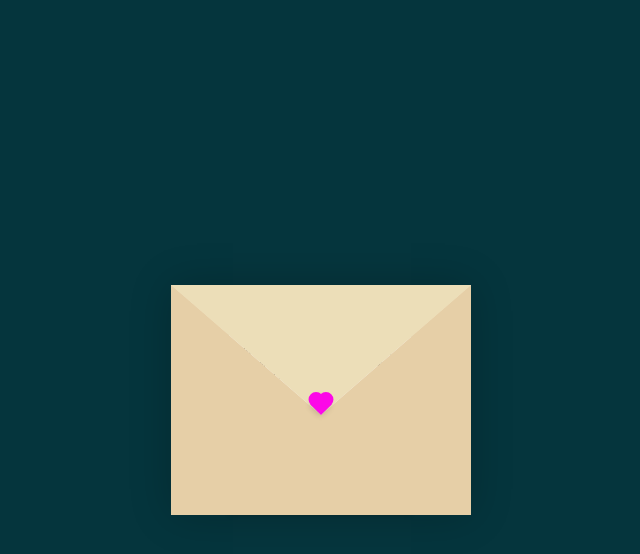
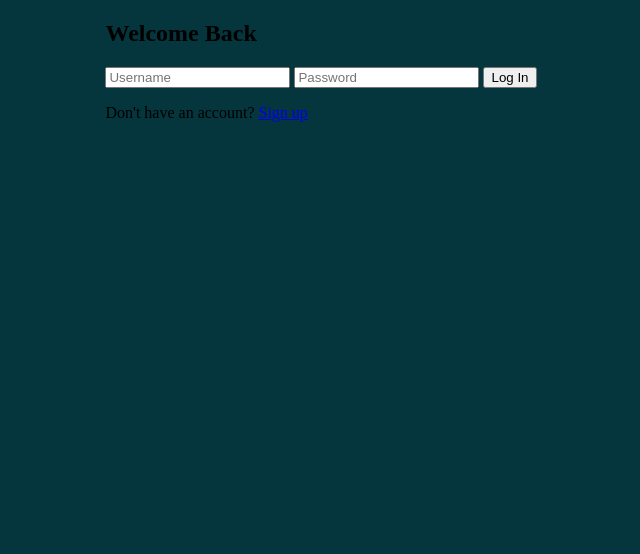
Before and after one commit to RONTH3CODER/MYDENG, a plain HTML site: page index.html in a window 1280 px wide. Shown: the whole page, without its empty margins (319-959 px from the left). Drawn offline with Linux system fonts and the light colour scheme.

Commit message:
Update index.html

```diff
--- a/index.html
+++ b/index.html
@@ -1,33 +1,24 @@
 <!DOCTYPE html>
 <html lang="en">
 <head>
-    <meta charset="UTF-8">
-    <meta http-equiv="X-UA-Compatible" content="IE=edge">
-    <meta name="viewport" content="width=device-width, initial-scale=1.0">
-    <title>TO MY D-ARLYN-G</title>
-    <link rel="stylesheet" href="./style.css">
+  <meta charset="UTF-8" />
+  <meta name="viewport" content="width=device-width, initial-scale=1.0" />
+  <title>Login Page</title>
+  <link rel="stylesheet" href="style.css" />
+  <script src="script.js"></script>
 </head>
+
+
+
 <body>
-    <div class="container">
-        <div class="envelope-wrapper">
-            <div class="envelope">
-                <div class="letter">
-                    <div class="text">
-                        <strong>Dear Babu ko</strong>
-                        <p>
-                            Hehehehe... I just wanna give you a simple gift for you to be happy. Eto na unnn!! HAHAHAHA nagagawa ko na po... I love you so much.
-                        </p>
-                    </div>
-                </div>
-            </div>
-            <div class="heart"></div>
-        </div>
-    </div>
-    <script>
-        const envelope = document.querySelector('.envelope-wrapper');
-        envelope.addEventListener('click', () => {
-            envelope.classList.toggle('flap');
-        });
-    </script>
+  <div class="login-container">
+    <form class="login-form">
+      <h2>Welcome Back</h2>
+      <input type="text" placeholder="Username" required />
+      <input type="password" placeholder="Password" required />
+      <button type="submit">Log In</button>
+      <p class="signup-link">Don't have an account? <a href="#">Sign up</a></p>
+    </form>
+  </div>
 </body>
 </html>
```
